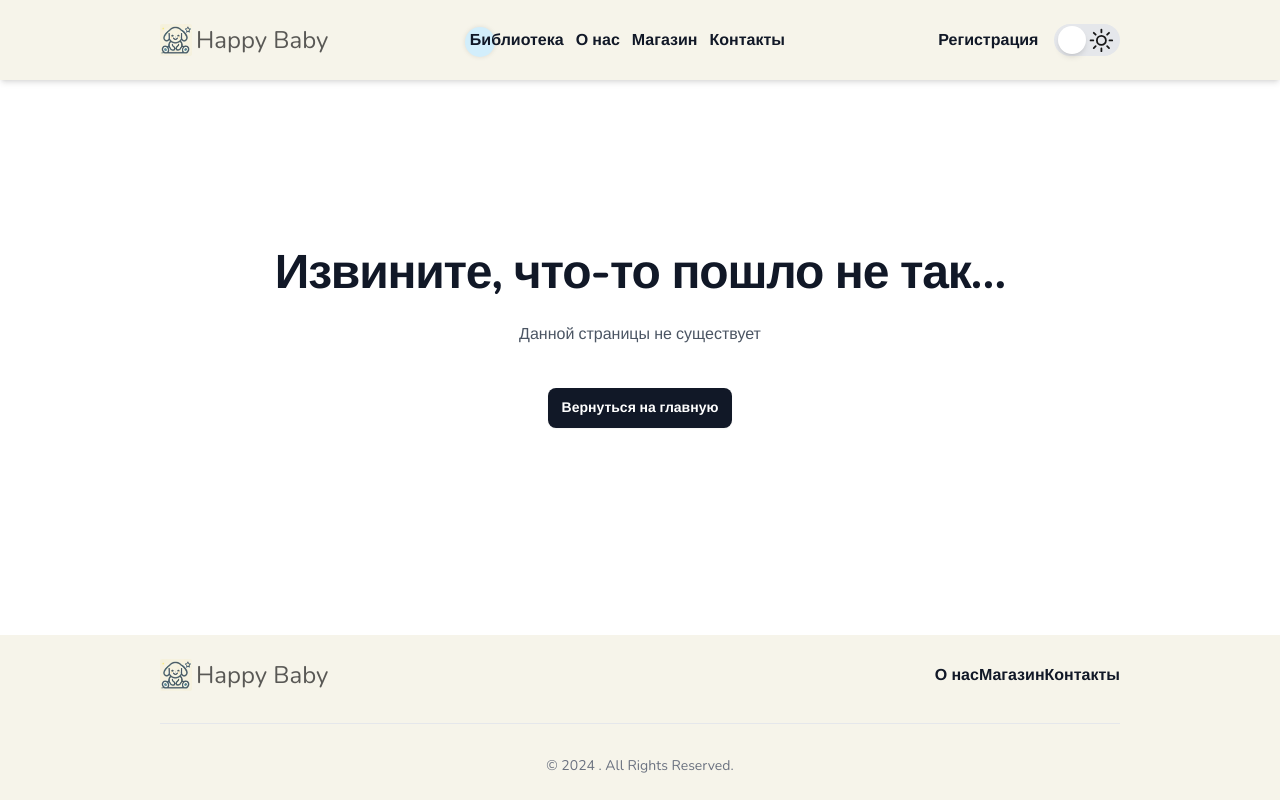
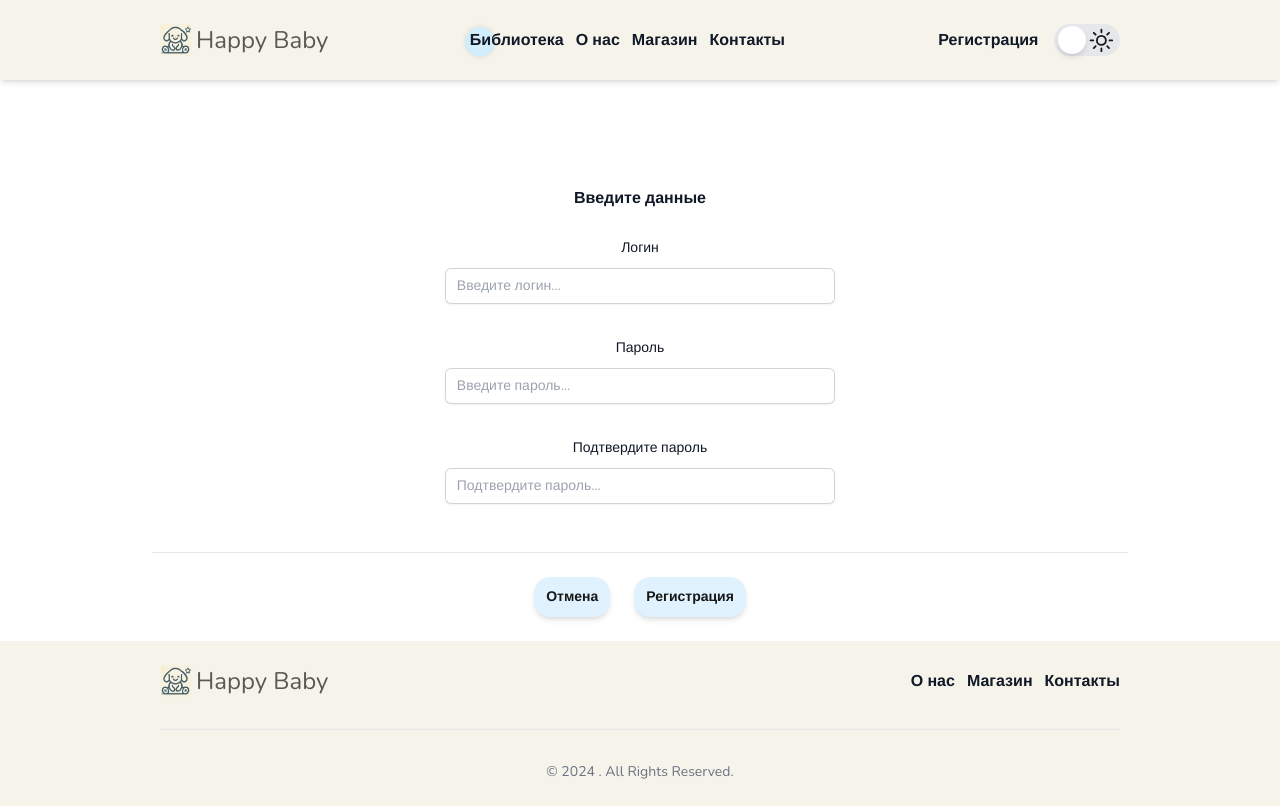
Before and after one commit to Zinger88/baby-shop, a Next.js app: page /signup in a window 1280 px wide. Before the commit this address had no page. Built offline with nearby package versions, Linux system fonts and the light colour scheme.

Commit message:
add registration component

```diff
--- /dev/null
+++ b/src/app/signup/page.tsx
@@ -0,0 +1,9 @@
+import Registration from "@/components/registration/Registration";
+
+const Signup = async () => {
+    return (
+        <Registration />
+    )
+}
+
+export default Signup;
--- a/src/components/authorization/Authorization.tsx
+++ b/src/components/authorization/Authorization.tsx
@@ -70,7 +70,7 @@ export const Authorization: React.FC = () => {
                         </div>
                     </div>
                     <div className="mt-10">Нет аккаунта?
-                        <Link href="/"> Зарегистрироваться!</Link>
+                        <Link className="hover:text-amber-500" href="/signup"> Зарегистрироваться!</Link>
                     </div>
                 </div>
             </div>
--- a/src/components/footer/Footer.tsx
+++ b/src/components/footer/Footer.tsx
@@ -9,10 +9,10 @@ export const Footer = () => {
                 <div className="sm:flex sm:items-center sm:justify-between">
                     <Logo />
                     <ul className="flex flex-wrap items-center mb-6 text-sm font-medium text-gray-500 sm:mb-0 dark:text-gray-400">
-                        <li>
+                        <li className='mr-3'>
                             <LinkText route="/about">{SectionsEnum.ABOUT}</LinkText>
                         </li>
-                        <li>
+                        <li className='mr-3'>
                             <LinkText route="/marketplace">{SectionsEnum.MARKETPLACE}</LinkText>
                         </li>
                         <li>
--- /dev/null
+++ b/src/components/registration/Registration.tsx
@@ -0,0 +1,180 @@
+'use client';
+
+import Link from "next/link";
+import { useState } from "react";
+
+interface DataSubmit {
+    userName: string;
+    password: string;
+    confirmPassword: string;
+}
+
+export const Registration: React.FC = () => {
+    const [userName, setUserName] = useState<string>('');
+    const [password, setPassword] = useState<string>('');
+    const [confirmPassword, setConfirmPassword] = useState<string>('');
+    const [errors, setErrors] = useState<DataSubmit>({
+        userName: '',
+        password: '',
+        confirmPassword: ''
+    });
+
+    const encryptionData = (unsafe: string): string => {
+        return unsafe
+            .replace(/&/g, "&amp;")
+            .replace(/</g, "&lt;")
+            .replace(/>/g, "&gt;")
+            .replace(/"/g, "&quot;")
+            .replace(/'/g, "&#039;")
+            .replace(/\(/g, "&#x28;")
+            .replace(/\)/g, "&#x29;");
+    };
+
+    const validateForm = (): DataSubmit => {
+        const newErrors: DataSubmit = {
+            userName: '',
+            password: '',
+            confirmPassword: ''
+        };
+
+        if (!userName.trim()) {
+            newErrors.userName = "Логин обязателен";
+        }
+
+        if (!password.trim()) {
+            newErrors.password = "Пароль обязателен";
+        }
+
+        if (!confirmPassword.trim()) {
+            newErrors.confirmPassword = "Подтверждение пароля обязательно";
+        } else if (password !== confirmPassword) {
+            newErrors.confirmPassword = "Пароли не совпадают";
+        }
+
+        return newErrors;
+    };
+
+    const onSubmitHander = (event: React.FormEvent<HTMLFormElement>) => {
+        event.preventDefault();
+        const validationErrors = validateForm();
+        const hasErrors = Object.values(validationErrors).some(error => error !== '');
+
+        if (hasErrors) {
+            setErrors(validationErrors);
+        } else {
+            const secureData: DataSubmit = {
+                userName: encryptionData(userName),
+                password: encryptionData(password),
+                confirmPassword: encryptionData(confirmPassword)
+            };
+
+            console.log(secureData);
+
+            setUserName('');
+            setPassword('');
+            setConfirmPassword('');
+            setErrors({ userName: '', password: '', confirmPassword: '' });
+        }
+    };
+
+    return (
+        <form className="pt-20" onSubmit={onSubmitHander}>
+            <div className="space-y-12">
+                <div className="border-b border-gray-900/10 pb-12 text-center dark:border-gray-700">
+                    <h2 className="text-base font-semibold leading-7 text-gray-900 dark:text-white">
+                        Введите данные
+                    </h2>
+                    <div className="mt-6 flex flex-col items-center gap-y-8">
+                        <div className="w-full sm:w-2/5">
+                            <label
+                                htmlFor="userName"
+                                className="block text-sm font-medium leading-6 text-gray-900 dark:text-white">
+                                Логин
+                            </label>
+                            <div className="mt-2">
+                                <input
+                                    id="userName"
+                                    name="userName"
+                                    type="text"
+                                    autoComplete="given-name"
+                                    placeholder={errors.userName || 'Введите логин...'}
+                                    value={userName}
+                                    onChange={e => {
+                                        setUserName(e.target.value);
+                                        if (errors.userName) {
+                                            setErrors(prevErrors => ({ ...prevErrors, userName: '' }));
+                                        }
+                                    }}
+                                    className={`${errors.userName ? 'dark:placeholder:text-red-500 placeholder:text-red-500 dark:ring-red-500 ring-red-500' : 'placeholder:text-gray-400 ring-gray-300'} block w-full rounded-md border-0 py-1.5 px-3 text-gray-900 dark:text-white bg-white dark:bg-gray-800 shadow-sm ring-1 ring-inset ring-gray-300 dark:ring-gray-600 dark:placeholder:text-gray-500 focus:ring-2 focus:ring-inset focus:ring-indigo-600 sm:text-sm sm:leading-6`}
+                                />
+                            </div>
+                        </div>
+                        <div className="w-full sm:w-2/5">
+                            <label
+                                htmlFor="password"
+                                className="block text-sm font-medium leading-6 text-gray-900 dark:text-white">
+                                Пароль
+                            </label>
+                            <div className="mt-2">
+                                <input
+                                    id="password"
+                                    name="password"
+                                    type="password"
+                                    placeholder={errors.password || 'Введите пароль...'}
+                                    value={password}
+                                    onChange={e => {
+                                        setPassword(e.target.value);
+                                        if (errors.password) {
+                                            setErrors(prevErrors => ({ ...prevErrors, password: '' }));
+                                        }
+                                    }}
+                                    className={`${errors.password ? 'dark:placeholder:text-red-500 placeholder:text-red-500 dark:ring-red-500 ring-red-500' : 'placeholder:text-gray-400 ring-gray-300'} block w-full rounded-md py-1.5 px-3 text-gray-900 dark:text-white bg-white dark:bg-gray-800 shadow-sm ring-1 ring-inset dark:ring-gray-600  dark:placeholder:text-gray-500 focus:ring-2 focus:ring-inset focus:ring-indigo-600 sm:text-sm sm:leading-6`}
+                                />
+                            </div>
+                        </div>
+                        <div className="w-full sm:w-2/5">
+                            <label
+                                htmlFor="confirmPassword"
+                                className="block text-sm font-medium leading-6 text-gray-900 dark:text-white">
+                                Подтвердите пароль
+                            </label>
+                            <div className="mt-2">
+                                <input
+                                    id="confirmPassword"
+                                    name="confirmPassword"
+                                    type="password"
+                                    placeholder={errors.confirmPassword || 'Подтвердите пароль...'}
+                                    value={confirmPassword}
+                                    onChange={e => {
+                                        setConfirmPassword(e.target.value);
+                                        if (errors.confirmPassword) {
+                                            setErrors(prevErrors => ({ ...prevErrors, confirmPassword: '' }));
+                                        }
+                                    }}
+                                    className={`${errors.confirmPassword ? 'dark:placeholder:text-red-500 placeholder:text-red-500 dark:ring-red-500 ring-red-500' : 'placeholder:text-gray-400 ring-gray-300'} block w-full rounded-md border-0 py-1.5 px-3 text-gray-900 dark:text-white bg-white dark:bg-gray-800 shadow-sm ring-1 ring-inset ring-gray-300 dark:ring-gray-600 dark:placeholder:text-gray-500 focus:ring-2 focus:ring-inset focus:ring-indigo-600 sm:text-sm sm:leading-6`}
+                                />
+                                {errors.confirmPassword && errors.confirmPassword.includes("Пароли не совпадают") && (
+                                    <p className="text-red-500 text-sm mt-1">{errors.confirmPassword}</p>
+                                )}
+                            </div>
+                        </div>
+                    </div>
+                </div>
+            </div>
+
+            <div className="mt-6 flex items-center justify-center gap-x-6">
+                <button type="button" className="px-3 py-2 text-sm leading-6 bg-sky-100 rounded-2xl shadow-md font-bold transition duration-300 hover:bg-sky-200 dark:text-slate-800">
+                    <Link href="/">Отмена</Link>
+                </button>
+                <button
+                    type="submit"
+                    className="px-3 py-2 text-sm leading-6 bg-sky-100 rounded-2xl shadow-md font-bold transition duration-300 hover:bg-sky-200 dark:text-slate-800"
+                >
+                    Регистрация
+                </button>
+            </div>
+        </form>
+    );
+}
+
+export default Registration;
```
